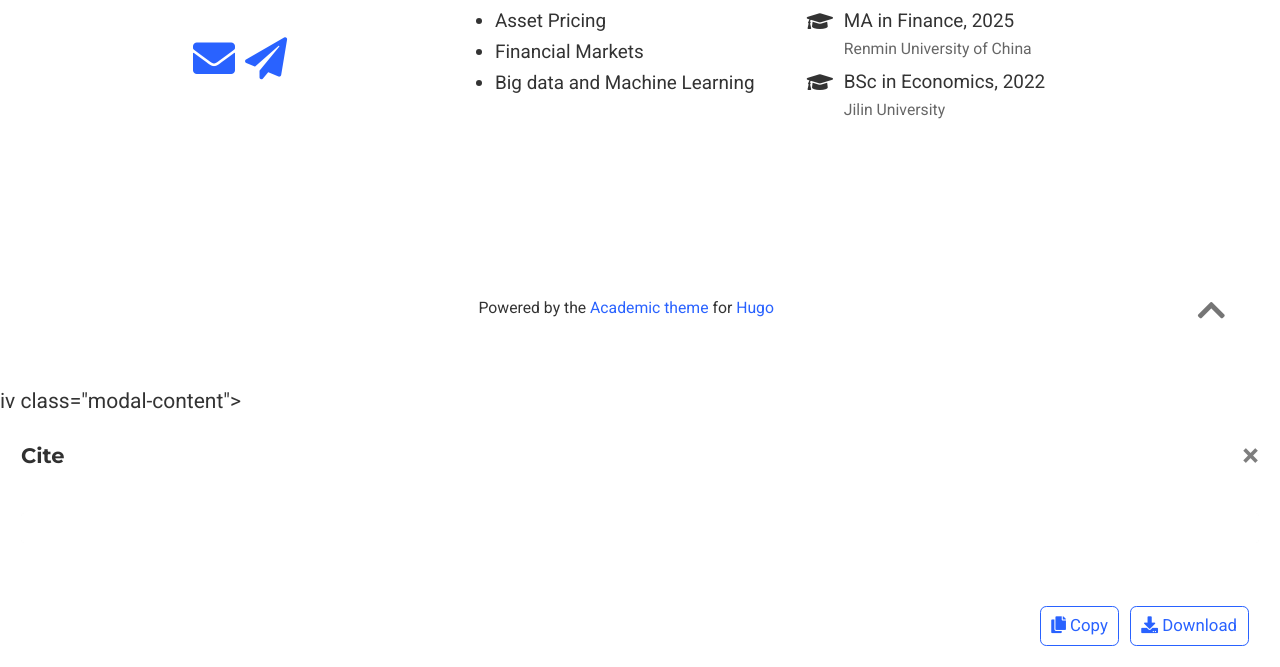
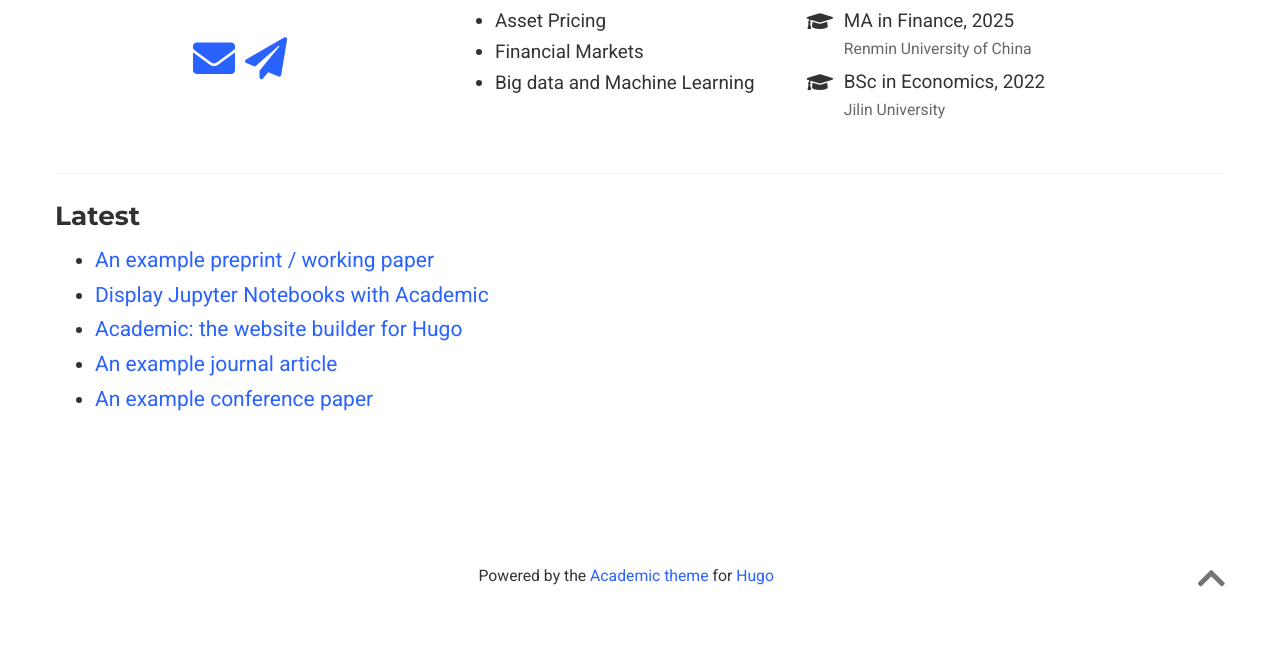
Before and after one commit to lingweiR/lingweiR.github.io, a plain HTML site: page author/wei-ling/index.html in a window 1280 px wide. Shown: the part 574-1241 px from the top of the page. Drawn offline with nearby package versions, Linux system fonts and the light colour scheme; some packages are replaced by stand-ins of ours.

Commit message:
change interest

```diff
--- a/author/wei-ling/index.html
+++ b/author/wei-ling/index.html
@@ -252,7 +252,7 @@
   <meta property="og:description" content="Master in Finance"><meta property="og:image" content="http://localhost:1313/images/icon_huab48136a9acc03bc0cb63cf312635f9a_125770_512x512_fill_lanczos_center_3.png">
   <meta property="twitter:image" content="http://localhost:1313/images/icon_huab48136a9acc03bc0cb63cf312635f9a_125770_512x512_fill_lanczos_center_3.png"><meta property="og:locale" content="en-us">
 
-
+    <meta property="og:updated_time" content="2019-04-07T00:00:00&#43;00:00">
 
 
 
@@ -699,6 +699,33 @@
 
 
 
+    <div class="article-widget content-widget-hr">
+      <h3>Latest</h3>
+      <ul>
+
+        <li>
+          <a href="/publication/preprint/">An example preprint / working paper</a>
+        </li>
+
+        <li>
+          <a href="/post/jupyter/">Display Jupyter Notebooks with Academic</a>
+        </li>
+
+        <li>
+          <a href="/post/getting-started/">Academic: the website builder for Hugo</a>
+        </li>
+
+        <li>
+          <a href="/publication/journal-article/">An example journal article</a>
+        </li>
+
+        <li>
+          <a href="/publication/conference-paper/">An example conference paper</a>
+        </li>
+
+      </ul>
+    </div>
+
   </div>
 </section>
 
@@ -877,28 +904,3 @@
 
 </body>
 </html>
-iv class="modal-content">
-      <div class="modal-header">
-        <h5 class="modal-title">Cite</h5>
-        <button type="button" class="close" data-dismiss="modal" aria-label="Close">
-          <span aria-hidden="true">&times;</span>
-        </button>
-      </div>
-      <div class="modal-body">
-        <pre><code class="tex hljs"></code></pre>
-      </div>
-      <div class="modal-footer">
-        <a class="btn btn-outline-primary my-1 js-copy-cite" href="#" target="_blank">
-          <i class="fas fa-copy"></i> Copy
-        </a>
-        <a class="btn btn-outline-primary my-1 js-download-cite" href="#" target="_blank">
-          <i class="fas fa-download"></i> Download
-        </a>
-        <div id="modal-error"></div>
-      </div>
-    </div>
-  </div>
-</div>
-
-</body>
-</html>
```
Also changed, not shown: index.html (+3 -5 lines).
